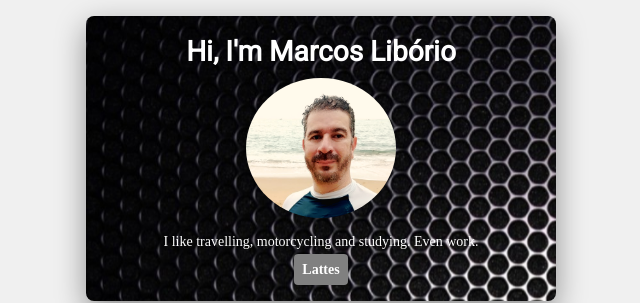
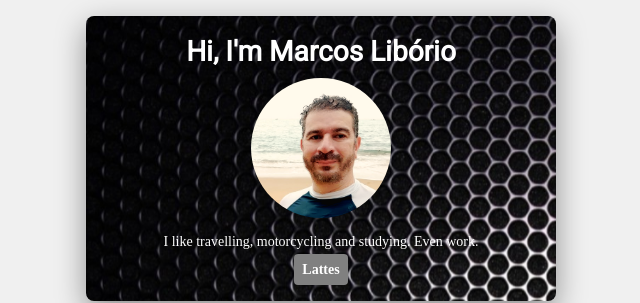
Before and after one commit to mliborio2020/profile, a plain HTML site: page index.html in a window 1280 px wide. Shown: the top 303 px of the page, 319-959 px from the left. Drawn offline with Linux system fonts and the light colour scheme.

```diff
--- a/style.css
+++ b/style.css
@@ -14,9 +14,10 @@ h1, h2 {
 }
 
 img {
-  width: 150px;
+  width: 140px;
   height: 140px;
   border-radius: 50%;
+  object-fit: cover;
   text-align: center;
 }
 
```
